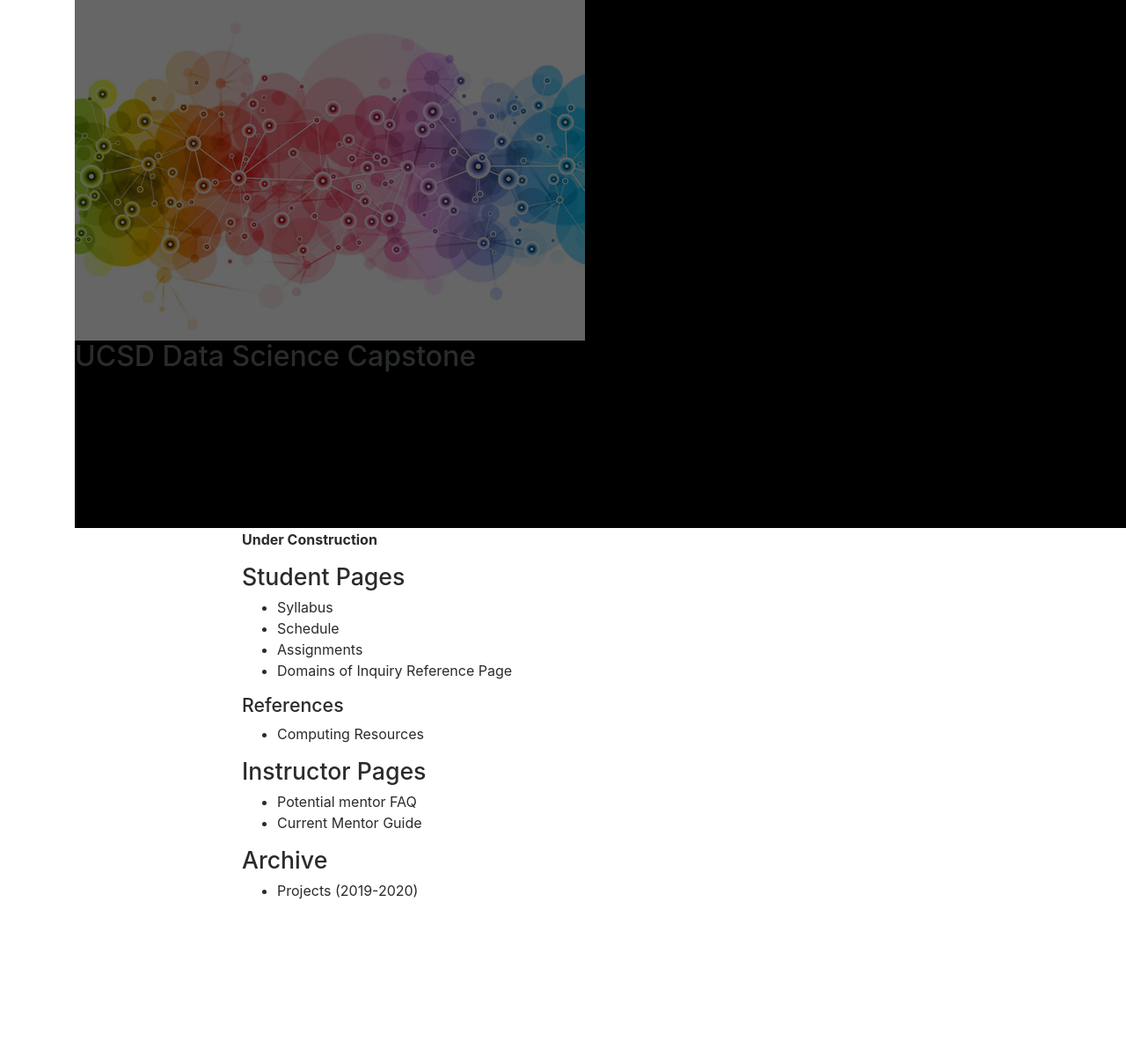
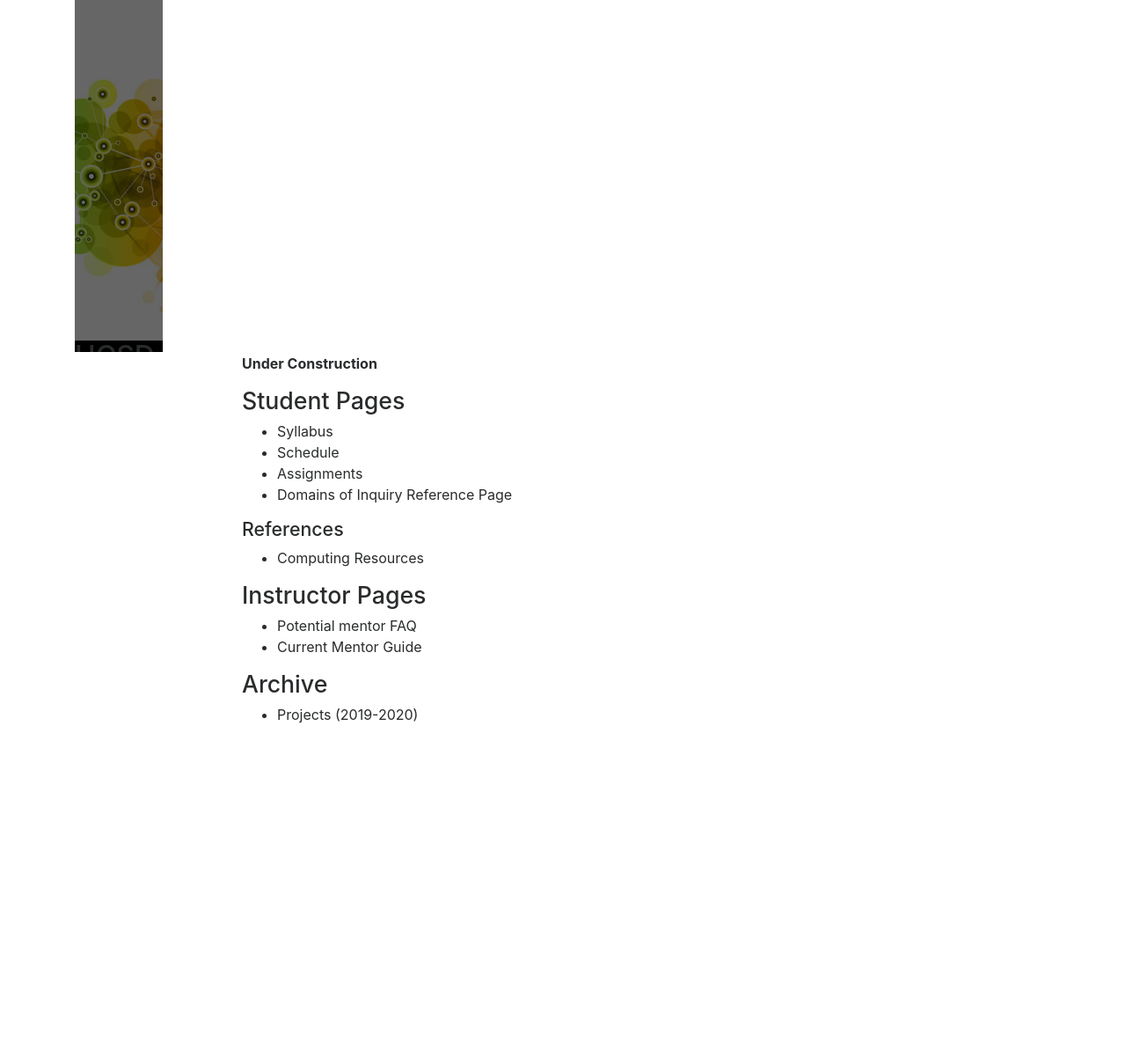
Before and after one commit to DSC-Capstone/dsc-capstone.github.io, a Jekyll site: the page built from index.md, in a window 1280 px wide. Shown: the whole page at 88% size. Built offline with Jekyll 4.4.1, drawn with Linux system fonts in a browser that asks for light colours; nearby versions of some CDN libraries; after the commit the page ends 1000 px from its top, so only the background shows below that.

Commit message:
create header banner

```diff
--- a/_layouts/page.html
+++ b/_layouts/page.html
@@ -42,8 +42,8 @@ ol li {
 }
 
 header {
-    height: 600px;
-    width: 100vw;
+    height: 400px;
+    width: 100px;
     background: black;
     overflow: hidden;
 }
```
